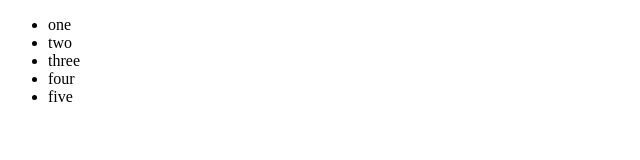
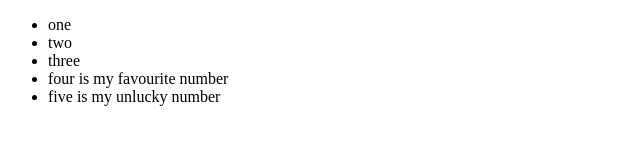
Before and after one commit to Arkadiro/gitmerge, a plain HTML site: page index.html in a window 1280 px wide. Shown: the whole page, without its empty margins (0-640 px from the left). Drawn offline with Linux system fonts and the light colour scheme.

Commit message:
four & five

```diff
--- a/index.html
+++ b/index.html
@@ -11,8 +11,8 @@
         <li>one</li>
         <li>two</li>
         <li>three</li>
-        <li>four</li>
-        <li>five</li>
+        <li>four is my favourite number</li>
+        <li>five is my unlucky number</li>
     </ul>
 </body>
 </html>
```
